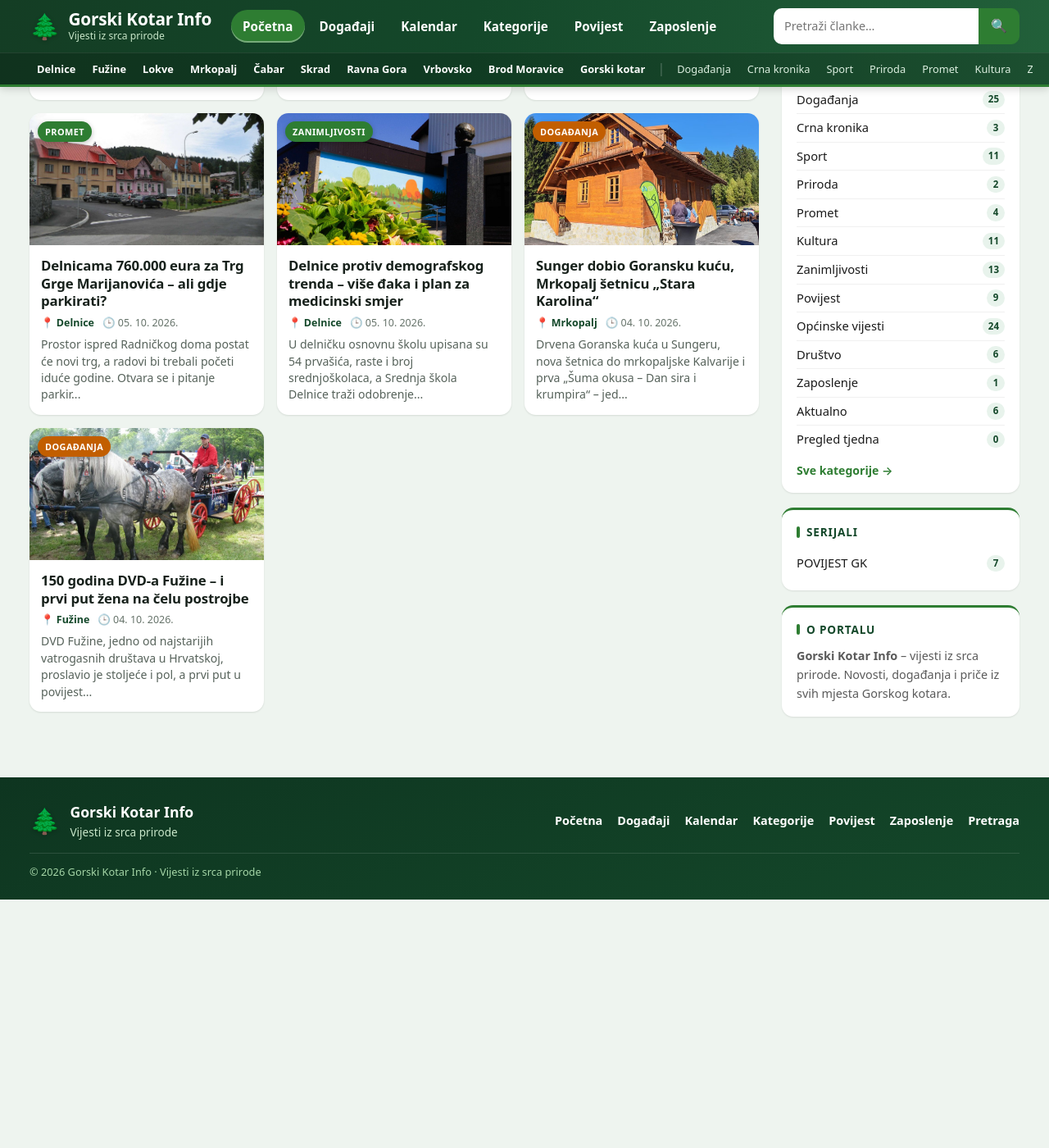
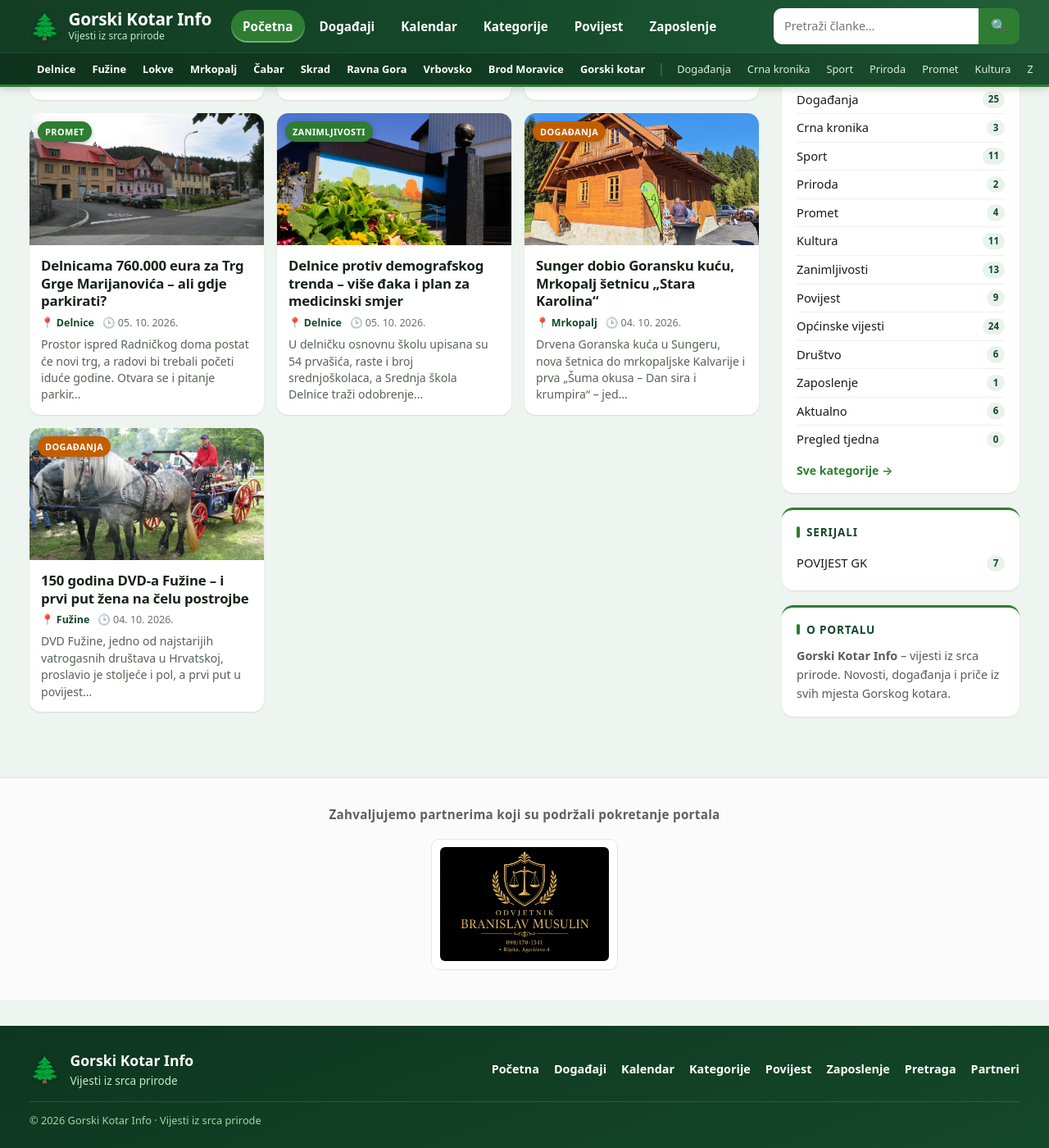
Before and after one commit to MojGK/gorski-kotar.info, a Jekyll site: the page built from index.md, in a window 1280 px wide and 1400 px high, scrolled down 15901 px. Shown: the whole window at 82% size. Built offline with Jekyll 4.4.1, drawn with Linux system fonts in a browser that asks for light colours; before the commit the page ends 16998 px from its top, so only the background shows below that.

Commit message:
Partneri: zahvala partnerima (naslovnica dno, /partneri/, podnožje)

```diff
--- /dev/null
+++ b/_data/partneri.yml
@@ -0,0 +1,4 @@
+# Partneri koji su podržali pokretanje portala.
+# Novi partner: dodaj stavku (naziv, logo; link i opis po želji), logo u assets/images/partneri/ (~800 px).
+- naziv: "Odvjetnik Branislav Musulin"
+  logo: /assets/images/partneri/odvjetnik-branislav-musulin.jpg
--- /dev/null
+++ b/_includes/partneri.html
@@ -0,0 +1,18 @@
+{%- if site.data.partneri and site.data.partneri.size > 0 -%}
+<section class="partneri" aria-labelledby="partneri-naslov">
+  <div class="container">
+    <h2 id="partneri-naslov" class="partneri-naslov">Zahvaljujemo partnerima koji su podržali pokretanje portala</h2>
+    {%- if include.uvod %}<p class="partneri-uvod">{{ include.uvod }}</p>{% endif %}
+    <ul class="partneri-lista">
+      {%- for p in site.data.partneri %}
+      <li class="partner">
+        {%- if p.link %}<a href="{{ p.link }}" target="_blank" rel="noopener" title="{{ p.naziv | escape }}">{% endif -%}
+        <img src="{{ p.logo | relative_url }}" alt="{{ p.naziv | escape }}" loading="lazy">
+        {%- if p.link %}</a>{% endif -%}
+        {%- if p.opis %}<span class="partner-opis">{{ p.opis }}</span>{% endif %}
+      </li>
+      {%- endfor %}
+    </ul>
+  </div>
+</section>
+{%- endif -%}
--- a/_layouts/default.html
+++ b/_layouts/default.html
@@ -92,6 +92,8 @@
     {% endif %}
   </main>
 
+  {% if page.url == "/" %}{% include partneri.html %}{% endif %}
+
   <footer class="site-footer">
     <div class="container footer-inner">
       <div class="footer-brand">
@@ -104,6 +106,7 @@
       <nav class="footer-nav" aria-label="Podnožje">
         {%- for item in site.nav %}<a href="{{ item.url | relative_url }}">{{ item.title }}</a>{% endfor %}
         <a href="{{ '/pretraga/' | relative_url }}">Pretraga</a>
+        <a href="{{ '/partneri/' | relative_url }}">Partneri</a>
       </nav>
       <p class="footer-copy">&copy; {{ 'now' | date: '%Y' }} {{ site.title }} · {{ site.tagline | default: site.description }}</p>
     </div>
--- a/assets/css/style.css
+++ b/assets/css/style.css
@@ -1389,3 +1389,13 @@ h1, h2, h3, .post-card h3 a, .izd-title { overflow-wrap: break-word; }
   .povezani-clanci .mb-mala + .mb-mala { border-top: 0; }
 }
 .post-tiktok { margin: 8px 0 18px; }
+
+/* Partneri – zahvala, odvojeno od oglasa */
+.partneri { border-top: 1px solid #e3e6e3; background: #fafbfa; padding: 2rem 0 2.25rem; margin-top: 2rem; }
+.partneri-naslov { font-size: .95rem; font-weight: 600; letter-spacing: .02em; text-align: center; color: #5b625b; margin: 0 0 1.1rem; }
+.partneri-uvod { text-align: center; color: #5b625b; max-width: 40rem; margin: 0 auto 1.25rem; }
+.partneri-lista { list-style: none; margin: 0 auto; padding: 0; display: flex; flex-wrap: wrap; justify-content: center; gap: 1rem; max-width: 60rem; }
+.partner { flex: 0 1 calc(25% - .75rem); min-width: 0; background: #fff; border: 1px solid #e3e6e3; border-radius: 10px; padding: .6rem; display: flex; flex-direction: column; align-items: center; justify-content: center; }
+.partner img { display: block; width: 100%; height: auto; max-height: 140px; object-fit: contain; border-radius: 6px; }
+.partner-opis { font-size: .8rem; color: #6b726b; margin-top: .4rem; text-align: center; }
+@media (max-width: 640px) { .partner { flex-basis: calc(50% - .5rem); } }
```
Also changed, not shown: partneri.md (added, +6 -0 lines), assets/images/partneri/odvjetnik-branislav-musulin.jpg (added).
